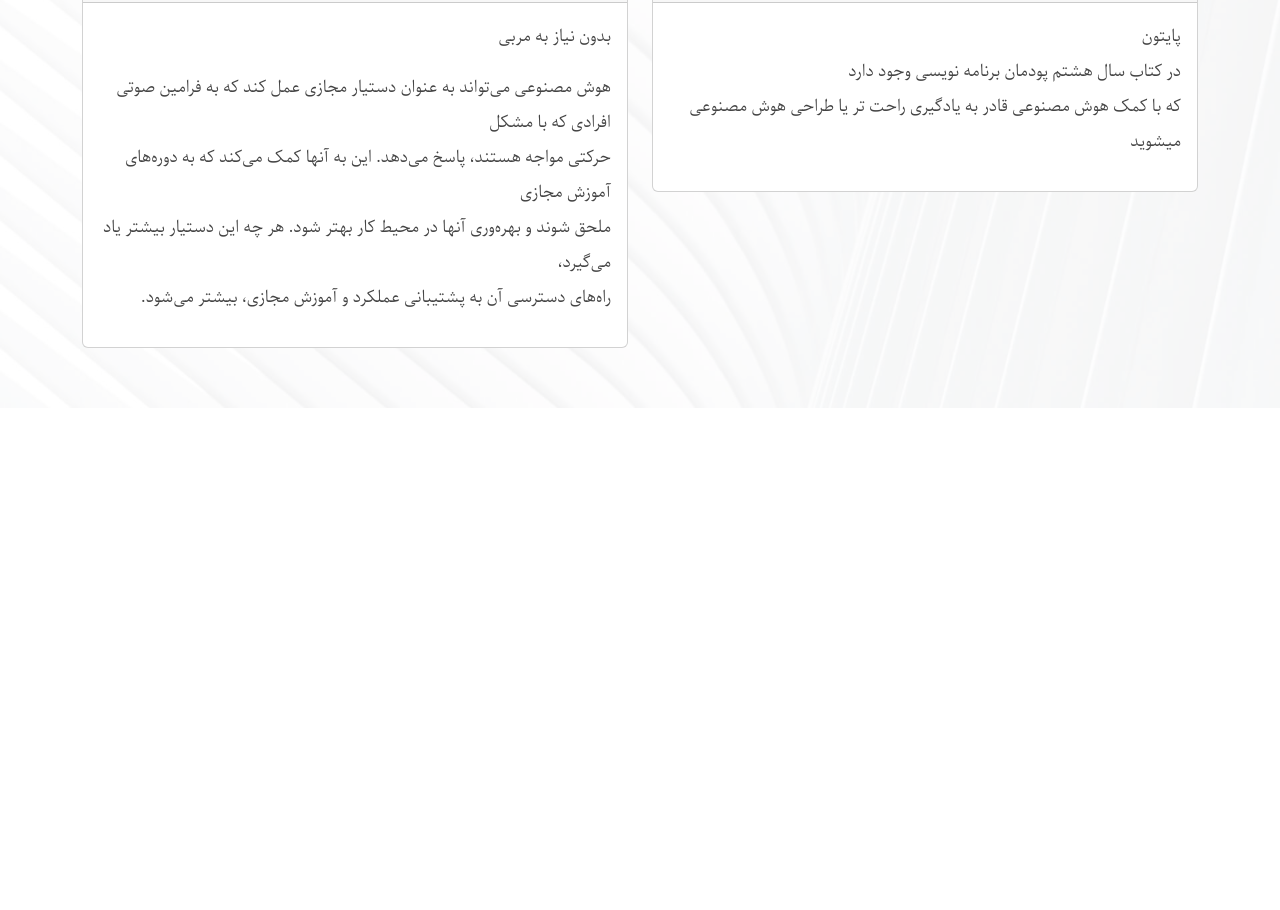
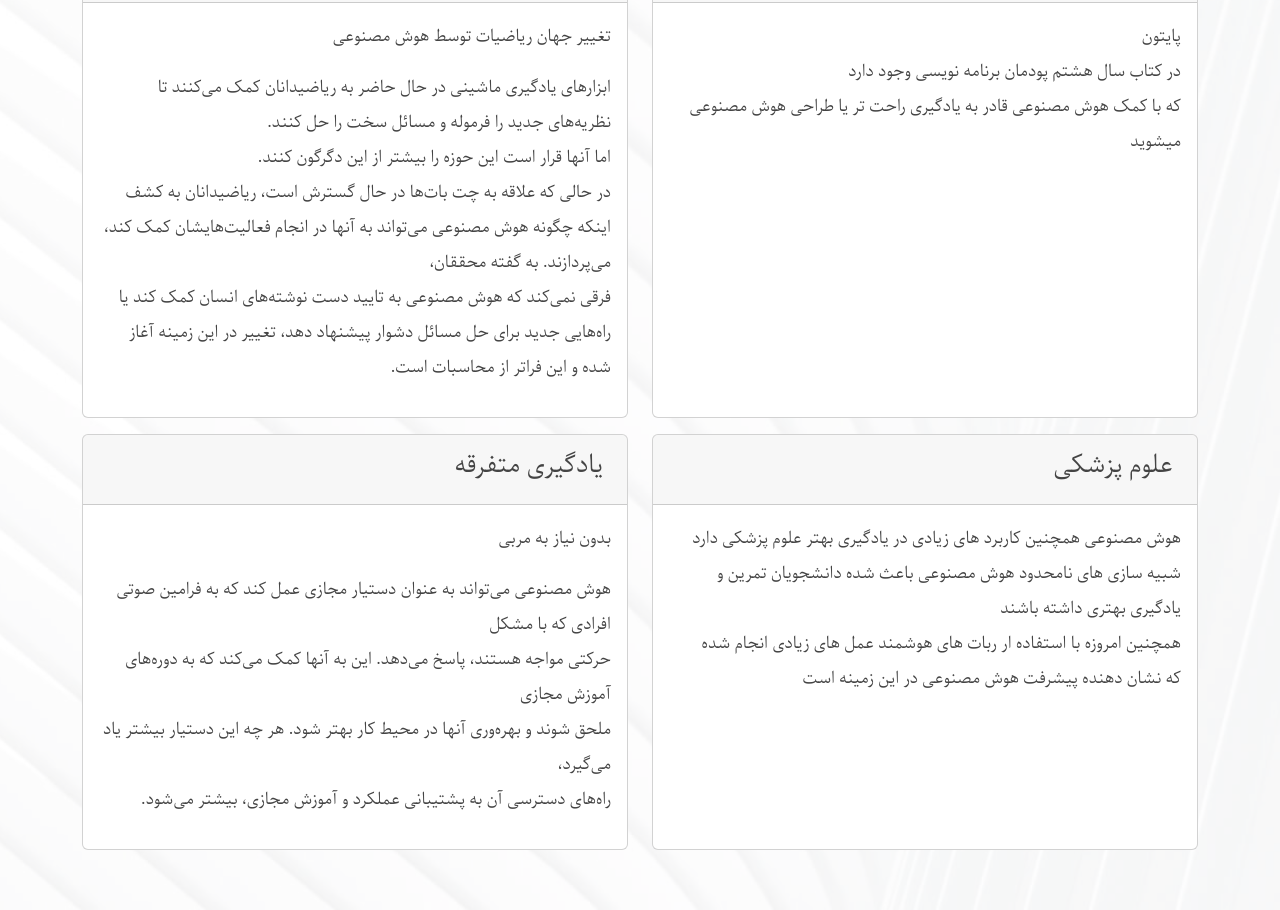
Before and after one commit to picasso0/jaberebnehayan-mainzah, a plain HTML site: page lesson.html in a window 1280 px wide. Shown: the part 399-1309 px from the top of the page. Before the commit the page ends 807 px from the top, so only its background shows below. Drawn offline with Linux system fonts and the light colour scheme; files whose address does not match are found by name.

Commit message:
add lessons

```diff
--- a/assets/css/style.css
+++ b/assets/css/style.css
@@ -8,6 +8,9 @@
 /*--------------------------------------------------------------
 # General
 --------------------------------------------------------------*/
+.height-100{
+  height: 100%;
+}
 body {
   font-family: Parastoo !important;
   color: #444444;
--- a/lesson.html
+++ b/lesson.html
@@ -51,7 +51,7 @@
         </div>
         <div class="row">
           <div class="col-6">
-            <div class="card w-100">
+            <div class="card height-100 w-100">
               <div class="card-header ">
                 <h4 class="p-2">کار و فناوری</h4>
               </div>
@@ -63,10 +63,51 @@
 
               </div>
             </div>
+  </div>
 
-          </div>
-          <div class="col-6">
-            <div class="card w-100">
+
+  <div class="col-6">
+    <div class="card height-100 w-100">
+      <div class="card-header">
+        <h4 class="p-2">درس ریاضی</h4>
+      </div>
+    <div class="card-body">
+      <p class="title">تغییر جهان ریاضیات توسط هوش مصنوعی</p>
+<p>ابزارهای یادگیری ماشینی در حال حاضر به ریاضیدانان کمک می‌کنند تا نظریه‌های جدید را فرموله و مسائل سخت را حل کنند.
+   <br>
+   اما آنها قرار است این حوزه را بیشتر از این دگرگون کنند.
+ <br>
+  در حالی که علاقه به چت بات‌ها در حال گسترش است، ریاضیدانان به کشف اینکه چگونه هوش مصنوعی می‌تواند به آنها در انجام فعالیت‌هایشان کمک کند، می‌پردازند. به گفته محققان،
+  <br> فرقی نمی‌کند که هوش مصنوعی به تایید دست نوشته‌های انسان کمک کند یا راه‌هایی جدید برای حل مسائل دشوار پیشنهاد دهد، تغییر در این زمینه آغاز شده و این فراتر از محاسبات است.</p>
+    </div>
+    </div>
+  </div>
+
+  </div>
+  <div class="row mt-3">
+<div class="col-6">
+  <div class="card height-100 w-100">
+    <div class="card-header">
+      <h4 class="p-2"> علوم پزشکی</h4>
+      </div>
+      <div class="card-body">
+       <p>هوش مصنوعی همچنین کاربرد های زیادی در یادگیری بهتر علوم پزشکی دارد
+<br>
+        شبیه سازی های نامحدود هوش مصنوعی باعث شده دانشجویان تمرین و یادگیری بهتری داشته باشند
+<br>
+        همچنین امروزه با استفاده ار ربات های هوشمند عمل های زیادی انجام شده
+        <br>
+         که نشان دهنده پیشرفت هوش مصنوعی در این زمینه است
+       </p>
+      </div>
+  </div>
+</div>
+
+
+
+
+              <div class="col-6">
+            <div class="card height-100 w-100">
               <div class="card-header">
                 <h4 class="p-2">یادگیری متفرقه </h4>
               </div>
```
